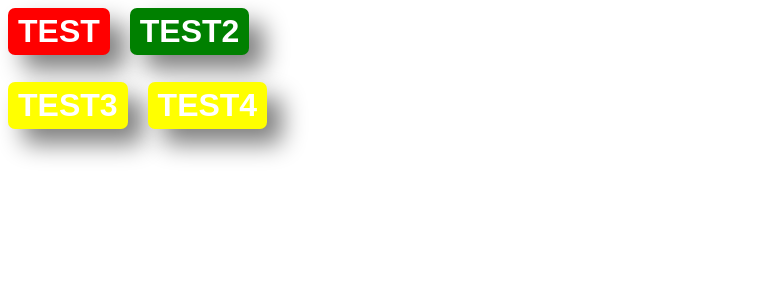
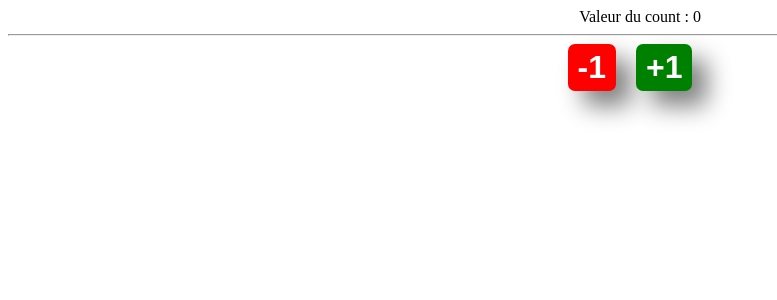
Before and after one commit to RKATA-KM/2025-10-08-tjs_formationReact, a React (Vite) app: page / in a window 1280 px wide. Shown: the top 300 px of the page, without its empty margins (0-777 px from the left). Built offline with nearby package versions, Linux system fonts and the light colour scheme.

Commit message:
rajout des useeffect

```diff
--- a/src/components/App/App.tsx
+++ b/src/components/App/App.tsx
@@ -1,18 +1,35 @@
 import "./App.css";
 import Button from "../ui/Button/Button";
+import { useEffect, useState } from "react";
 
 const App = () => {
+  const [counter, setCounter] = useState(-100);
+  useEffect(() => {
+    setCounter(0);
+   console.log('mount',counter)
+  }, []);
+  useEffect(() => {
+   console.log('useEffect->',counter)
+  }, [counter]);
+  useEffect(() => {
+    console.log('all refresh mount and unmount');
+
+  });
 
   return (
     <>
-
-      <Button bgcolor="red" type="button" >TEST</Button>
-
-      <Button bgcolor="green" >TEST2</Button>
-      <br />
-      <Button >TEST3</Button>
-
-      <Button >TEST4</Button>
+      <div style={{ textAlign: "center" }}>
+        <div >Valeur du count : {counter}</div>
+        <hr />
+        <Button bgcolor="red" clickAction={()=>{
+          setCounter(counter-1);
+          console.log(counter)
+        }}>-1</Button>
+        <Button bgcolor="green" clickAction={()=>{
+          setCounter(counter+1);
+          console.log(counter)
+        }}>+1</Button>
+      </div>
     </>
   );
 };
--- a/src/components/ui/Button/Button.tsx
+++ b/src/components/ui/Button/Button.tsx
@@ -1,5 +1,6 @@
 import React from "react";
 import cmpstyle from "./Button.module.css";
+
 
 interface IButtonProps {
   type?: "button" | "reset" | "submit";
@@ -10,12 +11,9 @@ interface IButtonProps {
 }
 
 const Button: React.FC<IButtonProps> = ({ type, bgcolor, children, style,clickAction }) => {
-  const buttonOnClick = (
-    event: React.MouseEvent<HTMLButtonElement, MouseEvent>
-  ) => {
-    console.log(event);
+  const buttonOnClick = () => {
     if(clickAction) {
-      clickAction("test");
+      clickAction("click sur le bouton");
   }
 }
   return (
```
